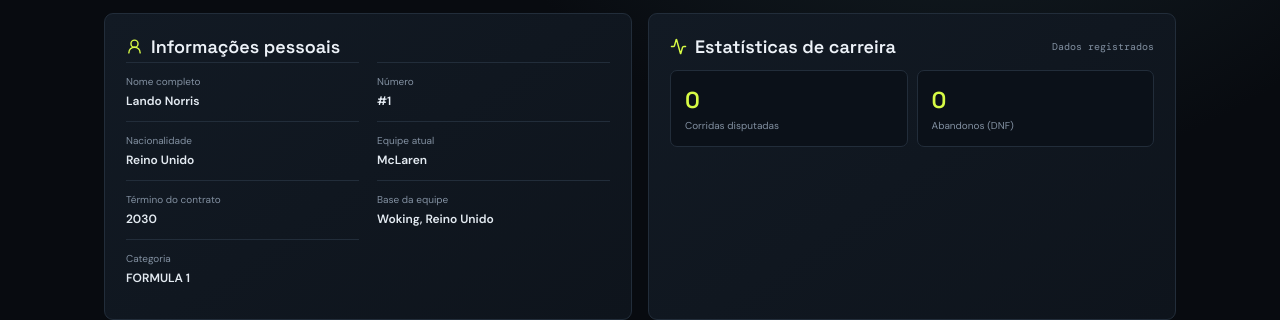
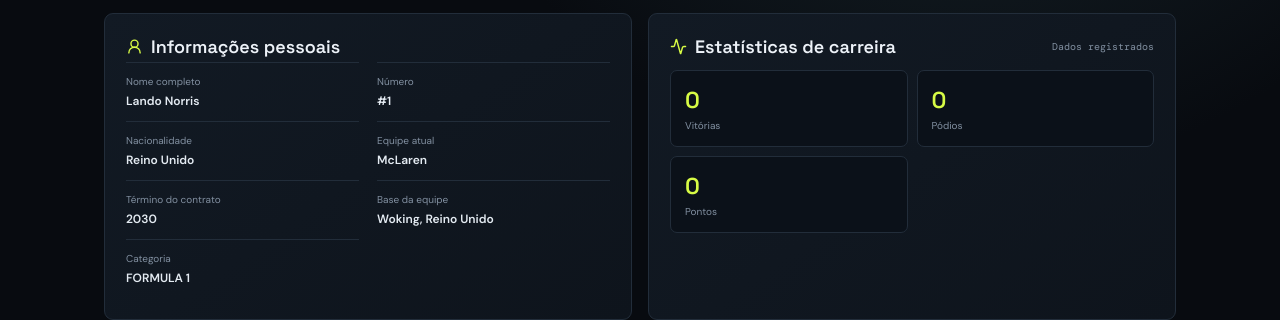
Before and after one commit to geoprix0-coder/geoprix-motorsport, a Next.js app: page /drivers/mclaren-lando-norris in a window 1280 px wide. Shown: the part 258-578 px from the top of the page. Built offline with nearby package versions, Linux system fonts and the light colour scheme.

Commit message:
Remove métricas de corridas disputadas e abandonos da ficha

```diff
--- a/src/app/drivers/[id]/profile.tsx
+++ b/src/app/drivers/[id]/profile.tsx
@@ -7,15 +7,8 @@ import { initialChampionships } from "@/lib/seed";
 import { getDriverCareerRecord,type DriverSeasonRecord } from "@/lib/driver-record";
 import {initializeDriverContracts,getContractEndLabel,type MarketContract} from "@/lib/market";
 
-type Stats={races:number;abandons:number;};
-const emptyStats:Stats={races:0,abandons:0};
-const isAbandonment=(status:string)=>["retired","dnf","abandoned","abandonou"].includes(status.toLowerCase());
-const isDns=(status:string)=>["dns","did not start","didnotstart","nao largou","não largou"].includes(status.toLowerCase());
-const getRaceStats=(items:DriverSeasonRecord[])=>items.reduce((total,item)=>{
- if(item.raceResults.length===0){total.races+=item.races;return total;}
- for(const race of item.raceResults){if(!isDns(race.status))total.races++;if(isAbandonment(race.status))total.abandons++;}
- return total;
-},{races:0,abandons:0});
+type Stats={wins:number;podiums:number;points:number;};
+const emptyStats:Stats={wins:0,podiums:0,points:0};
 const statusText:Record<string,string>={finished:"Finalizou",finalizou:"Finalizou",retired:"Abandonou (DNF)",disqualified:"Desclassificado (DSQ)",dns:"Não largou (DNS)"};
 const championshipName=(id:string)=>initialChampionships.find(item=>item.id===id)?.name||id;
 
@@ -31,10 +24,7 @@ function SeasonCard({item,expanded,onToggle,current=false}:{item:DriverSeasonRec
    {expanded?<ChevronUp size={17}/>:<ChevronDown size={17}/>}
   </button>
   {expanded&&<div className="driver-season-details">
-   <div className="driver-season-metrics driver-season-race-stats">
-    <span><b>{getRaceStats([item]).races}</b><small>Corridas disputadas</small></span>
-    <span><b>{getRaceStats([item]).abandons}</b><small>Abandonos (DNF)</small></span>
-   </div>
+
    <div className="driver-race-list">
     <div className="driver-race-head"><span>Etapa / circuito</span><span>Situação</span><span>Chegada</span><span>Pontos</span></div>
     {item.raceResults.length===0?<p className="driver-race-empty">Os resultados individuais desta temporada não estão disponíveis. A classificação final foi preservada, mas não há dados por etapa para exibir.</p>:item.raceResults.map((race,index)=><div className="driver-race-row" key={item.season+"-"+race.round+"-"+index}>
@@ -69,7 +59,12 @@ export default function DriverProfile({driver,team}:{driver:Driver;team:Team}){
    const career=getDriverCareerRecord(driver);
    setSeasonHistory(career.seasons);
    setCurrentSeasons(career.currentSeasons);
-   setStats(getRaceStats([...career.seasons,...career.currentSeasons]));
+   const allSeasons=[...career.seasons,...career.currentSeasons];
+   setStats(allSeasons.reduce((total,item)=>({
+    wins:total.wins+item.wins,
+    podiums:total.podiums+item.podiums,
+    points:total.points+item.points
+   }),emptyStats));
   }catch{
    setStats(emptyStats);setSeasonHistory([]);setCurrentSeasons([]);
   }
@@ -80,7 +75,7 @@ export default function DriverProfile({driver,team}:{driver:Driver;team:Team}){
   <section className="driver-hero"><div className="driver-number">#{driver.number}</div><div className="driver-identity"><span className="eyebrow">FICHA DO PILOTO · UNIVERSO GEOPRIX</span><h1>{driver.name}</h1><p><Flag size={14}/>{driver.nationality}<span className="driver-dot">·</span><Shield size={14}/>{currentTeam.name}</p></div></section>
   <div className="driver-profile-grid">
    <section className="team-list driver-info-card"><div className="list-heading"><h2><UserRound size={17}/> Informações pessoais</h2></div><dl className="driver-details"><div><dt>Nome completo</dt><dd>{driver.name}</dd></div><div><dt>Número</dt><dd>#{driver.number}</dd></div><div><dt>Nacionalidade</dt><dd>{driver.nationality}</dd></div><div><dt>Equipe atual</dt><dd>{currentTeam.name}</dd></div><div><dt>Término do contrato</dt><dd>{contract?getContractEndLabel(contract):"Não registrado"}</dd></div><div><dt>Base da equipe</dt><dd>{currentTeam.base}</dd></div><div><dt>Categoria</dt><dd>FORMULA 1</dd></div></dl></section>
-   <section className="team-list driver-info-card"><div className="list-heading"><h2><Activity size={17}/> Estatísticas de carreira</h2><span>{loaded?"Dados registrados":"Carregando..."}</span></div>{!loaded?<p className="storage-note">Carregando estatísticas...</p>:<div className="driver-stat-grid driver-stat-grid-two"><div><b>{stats.races}</b><small>Corridas disputadas</small></div><div><b>{stats.abandons}</b><small>Abandonos (DNF)</small></div></div>}</section>
+   <section className="team-list driver-info-card"><div className="list-heading"><h2><Activity size={17}/> Estatísticas de carreira</h2><span>{loaded?"Dados registrados":"Carregando..."}</span></div>{!loaded?<p className="storage-note">Carregando estatísticas...</p>:<div className="driver-stat-grid"><div><b>{stats.wins}</b><small>Vitórias</small></div><div><b>{stats.podiums}</b><small>Pódios</small></div><div><b>{stats.points}</b><small>Pontos</small></div></div>}</section>
   </div>
   <section className="team-list driver-history-card"><div className="list-heading"><h2><Trophy size={17}/> Histórico esportivo</h2><span>{seasonHistory.length} temporadas encerradas</span></div>
    {!loaded?<p className="storage-note">Carregando histórico...</p>:seasonHistory.length===0?<div className="driver-history-empty"><b>Nenhuma temporada encerrada registrada</b><p>Quando uma temporada for finalizada no campeonato, sua classificação e os resultados disponíveis serão exibidos aqui.</p></div>:<>
```
